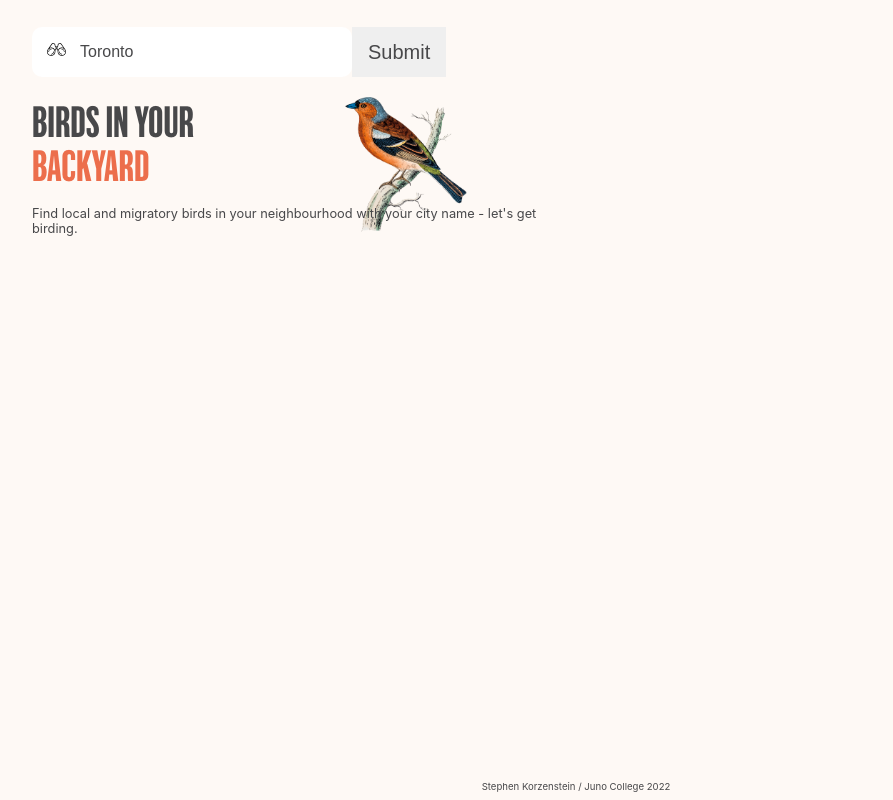
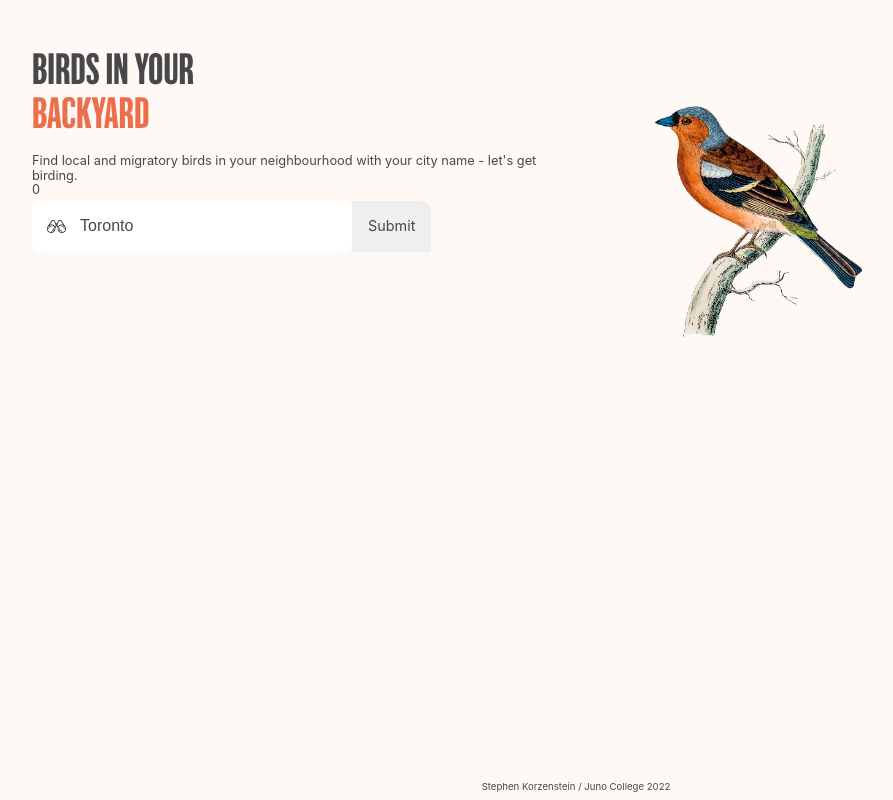
Before and after one commit to korzenstein/projectThree, a React (Create React App) app: page / in a window 1280 px wide. Shown: the whole page, without its empty margins (64-957 px from the left). Built offline with nearby package versions, Linux system fonts and the light colour scheme; no server answers.

Commit message:
fixed broken media query

```diff
--- a/src/App.js
+++ b/src/App.js
@@ -14,8 +14,7 @@ function App() {
   const [weather, setWeather] = useState({ loading: false });
   const [toggleApi, setToggleApi] = useState(false);
   const [starCounter, setStarCounter] = useState(0);
-
-  // const [birdLiked, setBirdLiked] = useState({})
+  const [birdLiked, setBirdLiked] = useState({})
 
   // Function to handle star counts for liked birds
   const getLikes = () => {
@@ -23,7 +22,7 @@ function App() {
   };
 
   // const toggleLikes = () => {
-  //   setStarCounter()
+  //   setBirdLiked((birdLiked) =>)
 
   // }
 
@@ -197,8 +196,8 @@ function App() {
               </h1>
               <p>
                 Find local and migratory birds in your neighbourhood with your city name - let's get birding.
-
               </p>
+              <p>{starCounter}</p>
             </div>
             <Forecast weather={weather} />
           </header>
--- a/src/styles/sass/partials/_base.scss
+++ b/src/styles/sass/partials/_base.scss
@@ -35,8 +35,8 @@
 
     .birdIllustration {
         position: absolute;
-        width: 140px;
-        left: 300px;
+        width: 240px;
+        left: 600px;
         top: 60px;
         z-index: 0;
     }
--- a/src/styles/sass/partials/_birds.scss
+++ b/src/styles/sass/partials/_birds.scss
@@ -1,16 +1,12 @@
 .birdhouseContainer {
     display: flex;
     width: 100%;
-    // height: 100%;
-    height: 50vh;
+    // height: 50vh;
     flex-wrap: nowrap;
-    // margin: 0 0 10rem 0;
-    // padding-bottom: 10rem;
-
     padding: 0;
     transition: all 0.7s ease-in-out;
     justify-content: center;
-    align-items: center;
+    align-items: flex-start;
     gap: 1rem;
     margin-top: auto;
 }
--- a/src/styles/sass/partials/_form.scss
+++ b/src/styles/sass/partials/_form.scss
@@ -4,7 +4,7 @@ width: 100%;
   display: flex;
   // flex-direction: column;
   margin-top: 3px;
-// order: 1;
+  order: 1;
 
   input[type="text"] {
     background-color: white;
@@ -18,7 +18,6 @@ input[type="text"] {
     order: 1;
   }
 
-
   span {
     position: relative;
 
@@ -26,11 +25,10 @@ span {
       width: 1.2rem;
       position: absolute;
       left: 15px;
-        top: 2px;
+      top: 5px;
       z-index: 1;
     }
   }
-
 
   p {
     font-size: 0.85rem;
@@ -40,6 +38,13 @@ span {
     border: none;
     padding: 0.6rem 1rem;
     color: inherit;
+    font-family: inherit;
+    color: inherit;
+    font-size: 0.9rem;
+    border-top-right-radius: 10px;
+    &:hover,
+    &:focus {
+        opacity: 0.8;
     }
-
   }
+}
--- a/src/styles/styles.css
+++ b/src/styles/styles.css
@@ -311,8 +311,8 @@ html {
 }
 .topContainer .birdIllustration {
   position: absolute;
-  width: 140px;
-  left: 300px;
+  width: 240px;
+  left: 600px;
   top: 60px;
   z-index: 0;
 }
@@ -349,7 +349,6 @@ html {
   display: -ms-flexbox;
   display: flex;
   width: 100%;
-  height: 50vh;
   -ms-flex-wrap: nowrap;
       flex-wrap: nowrap;
   padding: 0;
@@ -358,9 +357,9 @@ html {
   -webkit-box-pack: center;
       -ms-flex-pack: center;
           justify-content: center;
-  -webkit-box-align: center;
-      -ms-flex-align: center;
-          align-items: center;
+  -webkit-box-align: start;
+      -ms-flex-align: start;
+          align-items: flex-start;
   gap: 1rem;
   margin-top: auto;
 }
@@ -532,6 +531,9 @@ html {
   display: -ms-flexbox;
   display: flex;
   margin-top: 3px;
+  -webkit-box-ordinal-group: 2;
+      -ms-flex-order: 1;
+          order: 1;
 }
 .form input[type=text] {
   background-color: white;
@@ -553,7 +555,7 @@ html {
   width: 1.2rem;
   position: absolute;
   left: 15px;
-  top: 2px;
+  top: 5px;
   z-index: 1;
 }
 .form p {
@@ -564,6 +566,13 @@ html {
   border: none;
   padding: 0.6rem 1rem;
   color: inherit;
+  font-family: inherit;
+  color: inherit;
+  font-size: 0.9rem;
+  border-top-right-radius: 10px;
+}
+.form .submit:hover, .form .submit:focus {
+  opacity: 0.8;
 }
 
 .footer {
@@ -592,9 +601,13 @@ a:visited {
   color: inherit;
 }
 
-@media (max-width: 880px) {
+@media (max-width: 1150px) {
   .main {
     overflow-y: visible;
+  }
+  .main .topContainer .birdIllustration {
+    left: 440px;
+    top: 80px;
   }
 
   .birdhouseContainer {
@@ -644,11 +657,13 @@ a:visited {
     width: 100%;
   }
 
-  .form input[type=text] {
-    width: 100%;
+  .form {
     -webkit-box-ordinal-group: 1;
         -ms-flex-order: 0;
             order: 0;
+  }
+  .form input[type=text] {
+    width: 100%;
   }
 }
 @media (max-width: 570px) {
```
Also changed, not shown: src/styles/sass/partials/_media.scss (+15 -4 lines). Lines whose indentation alone changed are shown as unchanged.
